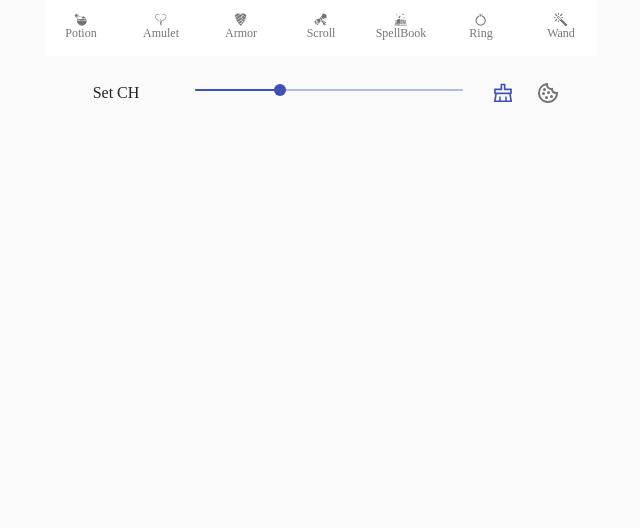
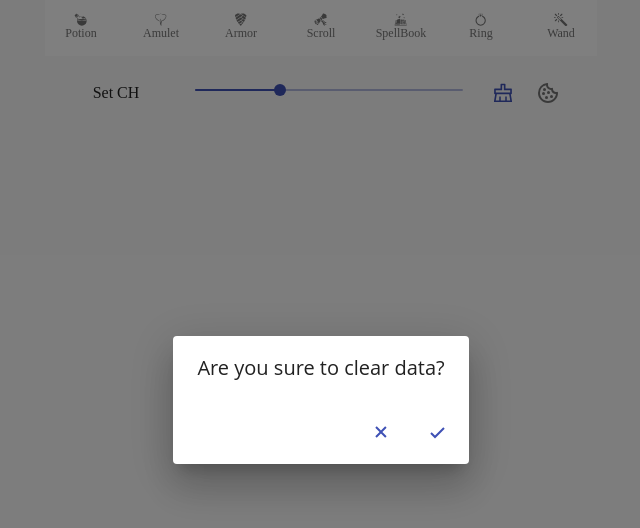
Before and after one commit to Hajin-dev/Nethack-ID-MEMO, a React (Create React App) app: page / in a window 1280 px wide. Both pictures are taken after a click on the button 822 px from the left and 93 px from the top of the page. Shown: the top 528 px of the page, without its empty margins (319-959 px from the left). Built offline with nearby package versions, Linux system fonts and the light colour scheme.

Commit message:
clear confirm butoon

```diff
--- a/src/App.js
+++ b/src/App.js
@@ -25,9 +25,13 @@ import Typography from '@material-ui/core/Typography';
 import IconButton from '@material-ui/core/IconButton';
 import { AiOutlineClear } from "react-icons/ai";
 import Checkbox from '@material-ui/core/Checkbox';
-import { BiCookie } from "react-icons/bi";
+import { BiCookie,BiCheck,BiX } from "react-icons/bi";
 import SvgIcon from '@material-ui/core/SvgIcon';
 import {setCookie, getCookie,removeCookie} from "./cookie"
+
+import Dialog from '@material-ui/core/Dialog';
+import DialogActions from '@material-ui/core/DialogActions';
+import DialogTitle from '@material-ui/core/DialogTitle';
 let theme = createTheme({
     typography:{
     "fontFamily":[
@@ -53,6 +57,7 @@ theme.spacing(4)
 function App() {
   const [isRemeber,setRemember]=useState(false);
   const [ch,setCh]= useState(10);
+  const [confirmReset,setCon]=useState(false)
   var price= //가격표(price DB)
   [ {value:8,s1:4,s2:3,b1:0,b2:0},
     {value:10,s1:5,s2:4,b1:0,b2:0},
@@ -469,15 +474,14 @@ function App() {
       {no:38, ap: "YUM YUM",base: 0, name: 0},
       {no:39, ap: "ZELGO MER",base: 0, name: 0},
       {no:40, ap: "ZLORFIK",base: 0, name: 0},])
-    if(isRemeber){
-      setCookie('ar',armorDB)
-      setCookie('am',amuletDB)
-      setCookie('po',potionDB)
-      setCookie('sc',scrollDB)
-      setCookie('sp',bookDB)
-      setCookie('rj',ringDB)
-      setCookie('wa',wandDB)
-    }
+    setCon(false)
+    removeCookie('bo')
+    removeCookie('am')
+    removeCookie('ar')
+    removeCookie('sc')
+    removeCookie('po')
+    removeCookie('wa')
+    removeCookie('ri')
   }
   useEffect(()=>{
     if(getCookie('ch')!==undefined)
@@ -584,6 +588,12 @@ function App() {
     }
   };
   const classes = useStyles();
+  const handleOpen=()=>{
+    setCon(true)
+  }
+  const handleClose=()=>{
+    setCon(false)
+  }
   return(
     <BrowserRouter>
     <ThemeProvider theme={theme}>
@@ -601,10 +611,19 @@ function App() {
         </Grid>
         <Grid item xs={3}>
           <Tooltip title="Clear Data">
-            <IconButton color="primary" aria-label="Clear Data" component="span" onClick={resetData}>
+            <IconButton color="primary" aria-label="Clear Data" component="span" onClick={handleOpen} >
               <AiOutlineClear />
             </IconButton>
           </Tooltip>
+          <Dialog
+          open={confirmReset}
+          onClose={handleClose}>
+            <DialogTitle>{"Are you sure to clear data?"}</DialogTitle>
+            <DialogActions>
+              <IconButton color="primary" aria-label="Confirm clear Data" component="span" onClick={handleClose}><BiX/></IconButton>
+              <IconButton color="primary" aria-label="Confirm clear Data" component="span" onClick={resetData}><BiCheck/></IconButton>
+            </DialogActions>
+          </Dialog>
           <Tooltip title="Save Cookie?">
           <Checkbox
           onChange={handleCookie}
```
